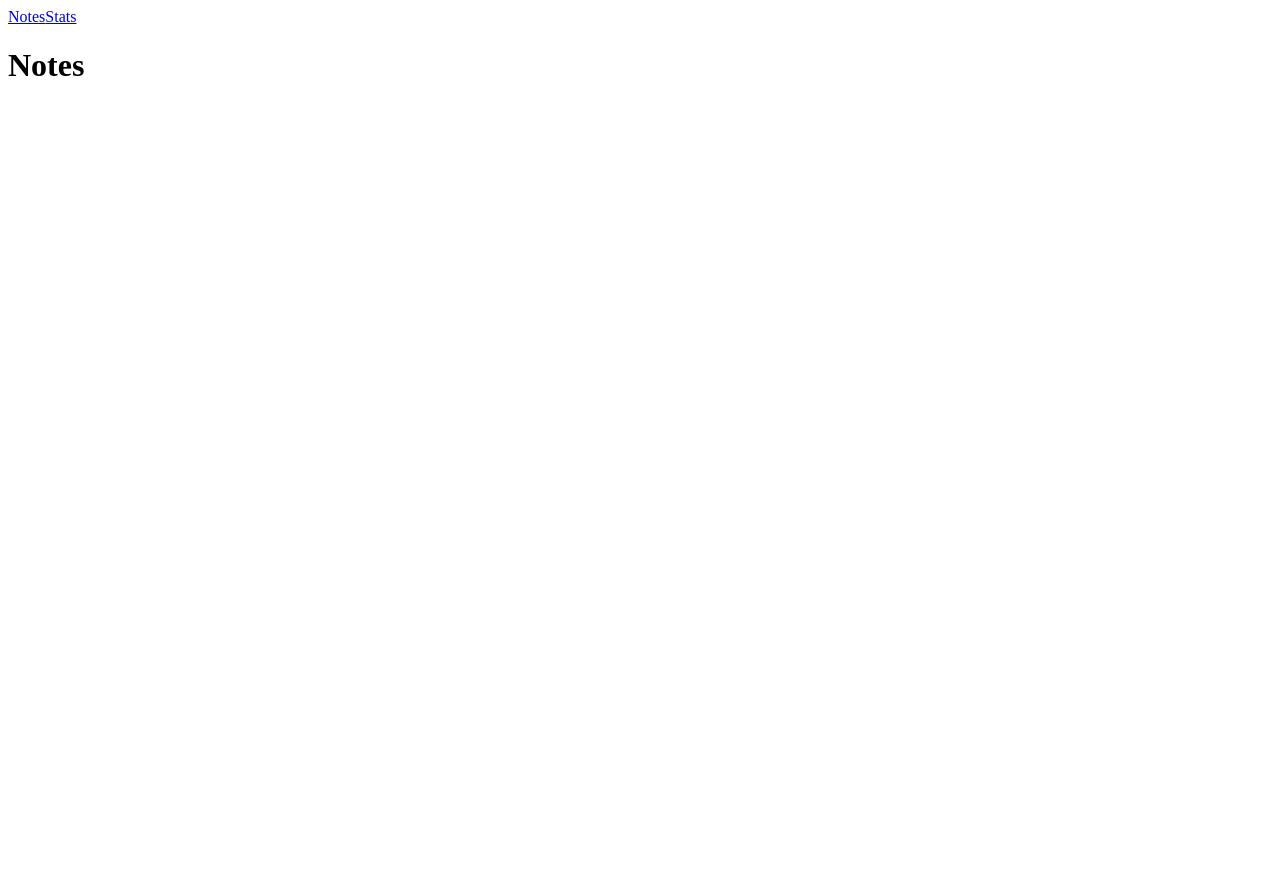
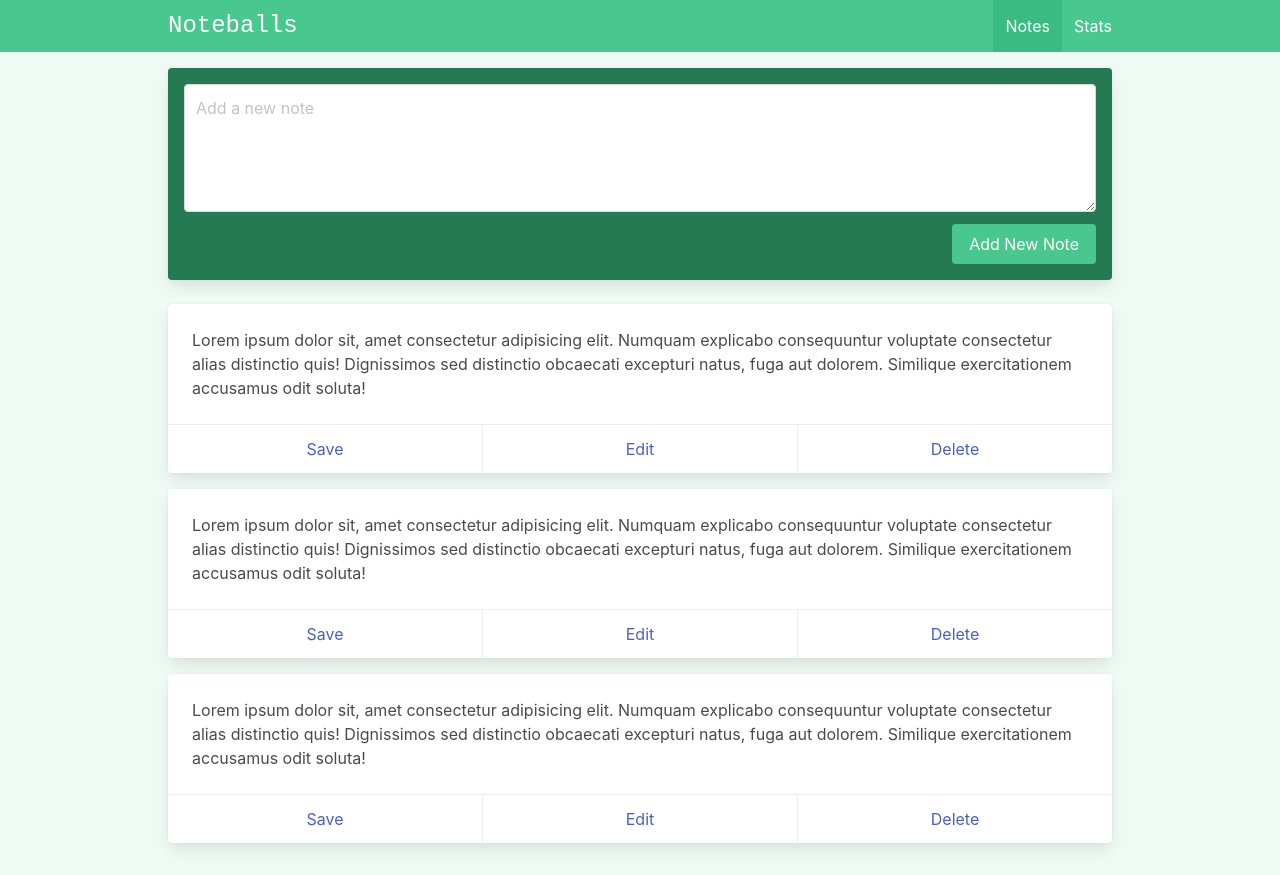
Before and after one commit to AlexisArce/vue-composition-api-noteballs, a Vue app: page / in a window 1280 px wide. Before the commit the page ends 800 px from the top, so only its background shows below. Built offline with nearby package versions, Linux system fonts and the light colour scheme.

Commit message:
Add Bulma & Design

```diff
--- a/index.html
+++ b/index.html
@@ -1,10 +1,10 @@
 <!DOCTYPE html>
-<html lang="en">
+<html lang="en" class="has-background-success-light">
   <head>
     <meta charset="UTF-8" />
     <link rel="icon" href="/favicon.ico" />
     <meta name="viewport" content="width=device-width, initial-scale=1.0" />
-    <title>Vite App</title>
+    <title>Noteballs App</title>
   </head>
   <body>
     <div id="app"></div>
--- a/package.json
+++ b/package.json
@@ -7,6 +7,7 @@
     "preview": "vite preview --port 5050"
   },
   "dependencies": {
+    "bulma": "^0.9.4",
     "vue": "^3.2.33",
     "vue-router": "^4.0.15"
   },
--- a/src/App.vue
+++ b/src/App.vue
@@ -1,10 +1,15 @@
 <template>
-  <RouterLink to="/">Notes</RouterLink>
-  <RouterLink to="/stats">Stats</RouterLink>
-
-  <RouterView />
+  <Navbar />
+  <div class="container is-max-desktop px-2 py-4">
+    <RouterView />
+  </div>
 </template>
 
 <script setup>
 import { RouterLink, RouterView } from "vue-router";
+import Navbar from "@/components/layout/Navbar.vue";
 </script>
+
+<style>
+@import "bulma/css/bulma.min.css";
+</style>
--- /dev/null
+++ b/src/components/layout/Navbar.vue
@@ -0,0 +1,77 @@
+<template>
+  <nav class="navbar is-success" role="navigation" aria-label="main navigation">
+    <div class="container is-max-desktop px-2">
+      <div class="navbar-brand">
+        <div class="navbar-item is-size-4 is-family-monospace">Noteballs</div>
+
+        <a
+          role="button"
+          @click.prevent="showMobileNav = !showMobileNav"
+          class="navbar-burger"
+          :class="{ 'is-active': showMobileNav }"
+          aria-label="menu"
+          aria-expanded="false"
+          data-target="navbarBasicExample"
+        >
+          <span aria-hidden="true"></span>
+          <span aria-hidden="true"></span>
+          <span aria-hidden="true"></span>
+        </a>
+      </div>
+
+      <div
+        id="navbarBasicExample"
+        class="navbar-menu"
+        :class="{ 'is-active': showMobileNav }"
+      >
+        <div class="navbar-end">
+          <RouterLink
+            class="navbar-item"
+            active-class="is-active"
+            to="/"
+            @click="hideMobileNav"
+          >
+            Notes</RouterLink
+          >
+          <RouterLink
+            class="navbar-item"
+            active-class="is-active"
+            to="/stats"
+            @click="hideMobileNav"
+            >Stats</RouterLink
+          >
+        </div>
+      </div>
+    </div>
+  </nav>
+</template>
+
+<script setup>
+import { ref } from "vue";
+import Navbar from "@/components/layout/Navbar.vue";
+
+const showMobileNav = ref(false);
+
+const hideMobileNav = () => {
+  const navbarMenu = document.getElementsByClassName("navbar-menu")[0];
+  /*
+  if (showMobileNav.value) {
+    navbarMenu.style.display = "none";
+    showMobileNav.value = false;
+  } else {
+    navbarMenu.style.display = "block";
+    showMobileNav.value = true;
+  }
+  */
+};
+</script>
+
+<style>
+@media screen and (max-width: 1023px) {
+  .navbar-menu {
+    position: absolute;
+    left: 0;
+    width: 100%;
+  }
+}
+</style>
--- a/src/views/ViewNotes.vue
+++ b/src/views/ViewNotes.vue
@@ -1,5 +1,34 @@
 <template>
   <div class="notes">
-    <h1>Notes</h1>
+    <div class="card has-background-success-dark p-4 mb-5">
+      <div class="field">
+        <div class="control">
+          <textarea class="textarea" placeholder="Add a new note"></textarea>
+        </div>
+      </div>
+
+      <div class="field is-grouped is-grouped-right">
+        <div class="control">
+          <button class="button is-link has-background-success">
+            Add New Note
+          </button>
+        </div>
+      </div>
+    </div>
+    <div v-for="i in 3" class="card mb-4">
+      <div class="card-content">
+        <div class="content">
+          Lorem ipsum dolor sit, amet consectetur adipisicing elit. Numquam
+          explicabo consequuntur voluptate consectetur alias distinctio quis!
+          Dignissimos sed distinctio obcaecati excepturi natus, fuga aut
+          dolorem. Similique exercitationem accusamus odit soluta!
+        </div>
+      </div>
+      <footer class="card-footer">
+        <a href="#" class="card-footer-item">Save</a>
+        <a href="#" class="card-footer-item">Edit</a>
+        <a href="#" class="card-footer-item">Delete</a>
+      </footer>
+    </div>
   </div>
 </template>
```
Also changed, not shown: 1 other file (tests, documents, lock files or other folders).
